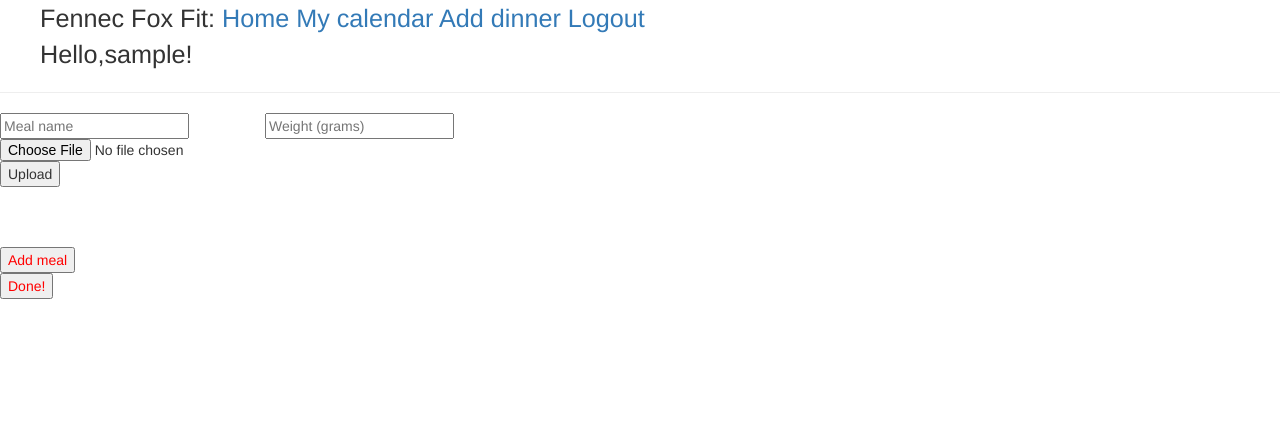
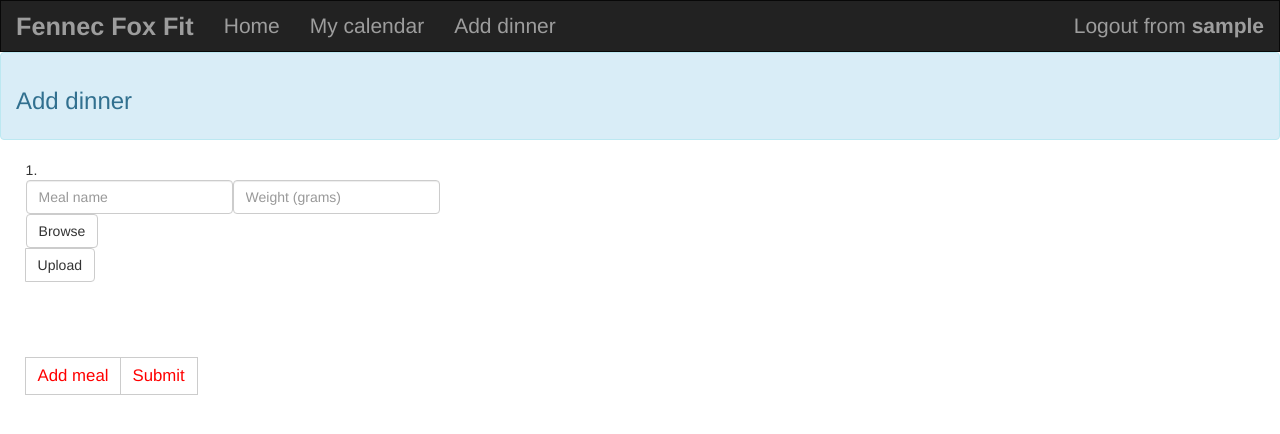
Before and after one commit to fennec-fox-cast-team/fennec-fox-fit, a Flask app: page /add_dinner in a window 1280 px wide. Shown: the top 434 px of the page. Run offline with Flask 2, Linux system fonts and the light colour scheme; the visitor is signed in with stand-in values (Sample User, id 1); data comes from the database, SQL or seed files in the repository; some libraries are stand-ins or nearby versions.

Commit message:
Improve frontend

```diff
--- a/app/routes.py
+++ b/app/routes.py
@@ -85,7 +85,7 @@ def calendar_show():
     this_year = datetime.date.today().year
     # required_calendar = text_calendar.formatmonth(this_year, this_month)
     username = current_user.username
-    required_calendar = get_formatted_calendar(this_year, this_month, username.lower())
+    required_calendar = get_formatted_calendar(this_year, this_month, username.lower()).replace(b'\n', b'').decode("utf-8")
     return render_template('calendar.html', calendar=required_calendar)
 
 
--- a/app/templates/base.html
+++ b/app/templates/base.html
@@ -10,20 +10,30 @@
         <link rel="stylesheet" href="{{ url_for('static', filename='css/main.css') }}">
     </head>
     <body>
-        <div style="margin-left: 40px; font-size:180%">
-            Fennec Fox Fit:
-            <a href="{{ url_for('index') }}">Home</a>
-            {% if current_user.is_anonymous %}
-                <a href="{{ url_for('login') }}">Login</a>
-                <a href="{{ url_for('register') }}">Register</a>
-            {% else %}
-                <a href="{{ url_for('calendar_show') }}">My calendar</a>
-                <a href="{{ url_for('add_dinner') }}">Add dinner</a>
-                <a href="{{ url_for('logout') }}">Logout</a>
-                <p>Hello,{{current_user.username}}!</p>
-            {% endif %}
-        </div>
-        <hr>
+        <nav class="navbar navbar-inverse" style="border-radius: 0px;font-size: 1.5em; margin-bottom: 0px;">
+            <div class="container-fluid">
+                <div class="navbar-header">
+                    <a class="navbar-brand" style="font-size: 1.2em;" href="{{ url_for('index') }}"><b>Fennec Fox Fit</b></a>
+                </div>
+                <ul class="nav navbar-nav">
+                    <li><a href="{{ url_for('index') }}">Home</a></li>
+                    {% if not current_user.is_anonymous %}
+                        <li><a href="{{ url_for('calendar_show') }}">My calendar</a></li>
+                        <li><a href="{{ url_for('add_dinner') }}">Add dinner</a></li>
+                    {% endif %}
+                </ul>
+
+            <ul class="nav navbar-nav navbar-right">
+                {% if current_user.is_anonymous %}
+                    <li><a href="{{ url_for('login') }}">Login</a></li>
+                    <li><a href="{{ url_for('register') }}">Register</a></li>
+                {% else %}
+                    <li><a href="{{ url_for('logout') }}">Logout from <b>{{current_user.username}}</b></a></li>
+                {% endif %}
+            </ul>
+            </div>
+        </nav>
+
         {% with messages = get_flashed_messages() %}
         {% if messages %}
         <ul>
--- a/app/templates/calendar.html
+++ b/app/templates/calendar.html
@@ -19,7 +19,8 @@
         }
 </style>
 
-<div style="width: 1000px" calendar-frame" id="calendar">
+    <div class="alert alert-info" style="margin-bottom: 20px;" role="alert"><h3>My calendar</h3></div>
+<div style="width: 1000px" calendar-frame id="calendar">
     {{ calendar|safe }}
 </div>
 
--- a/app/templates/upload.html
+++ b/app/templates/upload.html
@@ -1,20 +1,53 @@
 {% extends "base.html" %}
 
 {% block content2 %}
+<div class="alert alert-info" role="alert"><h3>Add dinner</h3></div>
 <script src="//ajax.googleapis.com/ajax/libs/jquery/1.10.2/jquery.min.js"></script>
 
+<style>
+.btn-file {
+    position: relative;
+    overflow: hidden;
+}
+.btn-file input[type=file] {
+    position: absolute;
+    top: 0;
+    right: 0;
+    min-width: 100%;
+    min-height: 100%;
+    font-size: 100px;
+    text-align: right;
+    filter: alpha(opacity=0);
+    opacity: 0;
+    outline: none;
+    background: white;
+    cursor: inherit;
+    display: block;
+}
+</style>
 
-    <table id="myTable">
+
+    <table id="myTable" style="margin-left:2%">
       <tbody>
+          <tr>
+              <td>1.</td>
+          </tr>
         <tr>
-            <td><input class="meal_name" placeholder="Meal name" id="meal_1"></td>
-            <td><input class="meal_weight" placeholder="Weight (grams)" id="weight_1"></td>
+            <td><input class="meal_name form-control" placeholder="Meal name" id="meal_1"></td>
+            <td><input class="meal_weight form-control" placeholder="Weight (grams)" id="weight_1"></td>
         </tr>
         <tr>
             <td>
             <form method=POST enctype=multipart/form-data action="{{ url_for('upload') }}">
-                <input id="upload_1" type=file name=photo>
-                <input id="b_1" onclick="get_prediction(this.id)" type="button" value="Upload">
+                <div class="form-group">
+                    <span class="btn btn-default btn-file">
+                        Browse <input id="upload_1" type=file name=photo>
+                    </span>
+                    <span class="input-group-btn">
+                        <button id="b_1" onclick="get_prediction(this.id)" class="btn btn-default" type="button">Upload</button>
+                    </span>
+                    <!-- <input id="b_1" onclick="get_prediction(this.id)" type="button" value="Upload"> -->
+                </div>
             </form>
             </td>
         </tr>
@@ -22,23 +55,37 @@
     </table>
     <br/><br/><br/>
 
-    <form method=POST enctype=multipart/form-data action="{{ url_for('upload') }}">
-        <button type="button" style="color: red" id="addMeal">Add meal</button>
-    </form>
-    <button type="submit" onclick="send_data()" style="color: red" id="applyDinner">Done!</button>
+    <table style="margin-left: 2%;">
+        <tbody>
+            <tr>
+                <td>
+                    <form method=POST enctype=multipart/form-data action="{{ url_for('upload') }}">
+                        <span class="input-group-btn">
+                            <button type="button" class="btn btn-default" style="color: red" id="addMeal"><span style="font-size: 1.2em;">Add meal</span></button>
+                        </span>
+                    </form>
+                </td>
+                <td>
+                    <span class="input-group-btn">
+                        <button type="submit" onclick="send_data()" class="btn btn-default" style="color: red" id="applyDinner"><span style="font-size: 1.2em;">Submit</span></button>
+                    </span>
+                </td>
+            </tr>
+        </tbody>
+    </table>
 
     <script>
         var quantity = 1;
         $("#addMeal").click(function() {
             quantity += 1;
-            $("#myTable").append("<tr><td style='padding: 30px'></td></tr><tr>\n" +
-                `            <td><input class=\"meal_name\" placeholder=\"Meal name\" id=\"meal_${quantity}\"></td>\n` +
-                `            <td><input class=\"meal_weight\" placeholder=\"Weight (grams)\" id=\"weight_${quantity}\"></td>\n` +
+            $("#myTable").append(`<tr><td>${quantity}.</td></tr><tr><td></td></tr><tr>\n` +
+                `            <td><input class=\"meal_name form-control\" placeholder=\"Meal name\" id=\"meal_${quantity}\"></td>\n` +
+                `            <td><input class=\"meal_weight form-control\" placeholder=\"Weight (grams)\" id=\"weight_${quantity}\"></td>\n` +
                 "            <td>\n" +
                     "</td></tr><tr><td>"+
                 "            <form method=POST enctype=multipart/form-data action=\"{{ url_for('upload') }}\">\n" +
-                `                <input id=\"upload_${quantity}\" type=file name=photo>\n` +
-                `                <input id=\"b_${quantity}\" onclick=\"get_prediction(this.id)\" type=\"button\" value=\"Upload\">\n` +
+                `                <div class="form-group"><span class="btn btn-default btn-file">Browse <input id=\"upload_${quantity}\" type=file name=photo></span>\n` +
+                `                <span class="input-group-btn"><input id=\"b_${quantity}\" onclick=\"get_prediction(this.id)\" class=\"btn btn-default\" type=\"button\" value=\"Upload\"></button></span></div>\n` +
                 "            </form>\n" +
                 "            </td>\n" +
                 "        </tr>")
--- a/requirements.txt
+++ b/requirements.txt
@@ -21,7 +21,6 @@ MarkupSafe==1.1.1
 mccabe==0.6.1
 numpy==1.17.4
 Pillow==6.2.1
-pkg-resources==0.0.0
 psycopg2-binary==2.8.4
 pycodestyle==2.5.0
 pyflakes==2.1.1
```
Also changed, not shown: app/templates/index.html (+9 -10 lines), app/templates/login.html (+8 -4 lines), app/templates/register.html (+10 -8 lines).
